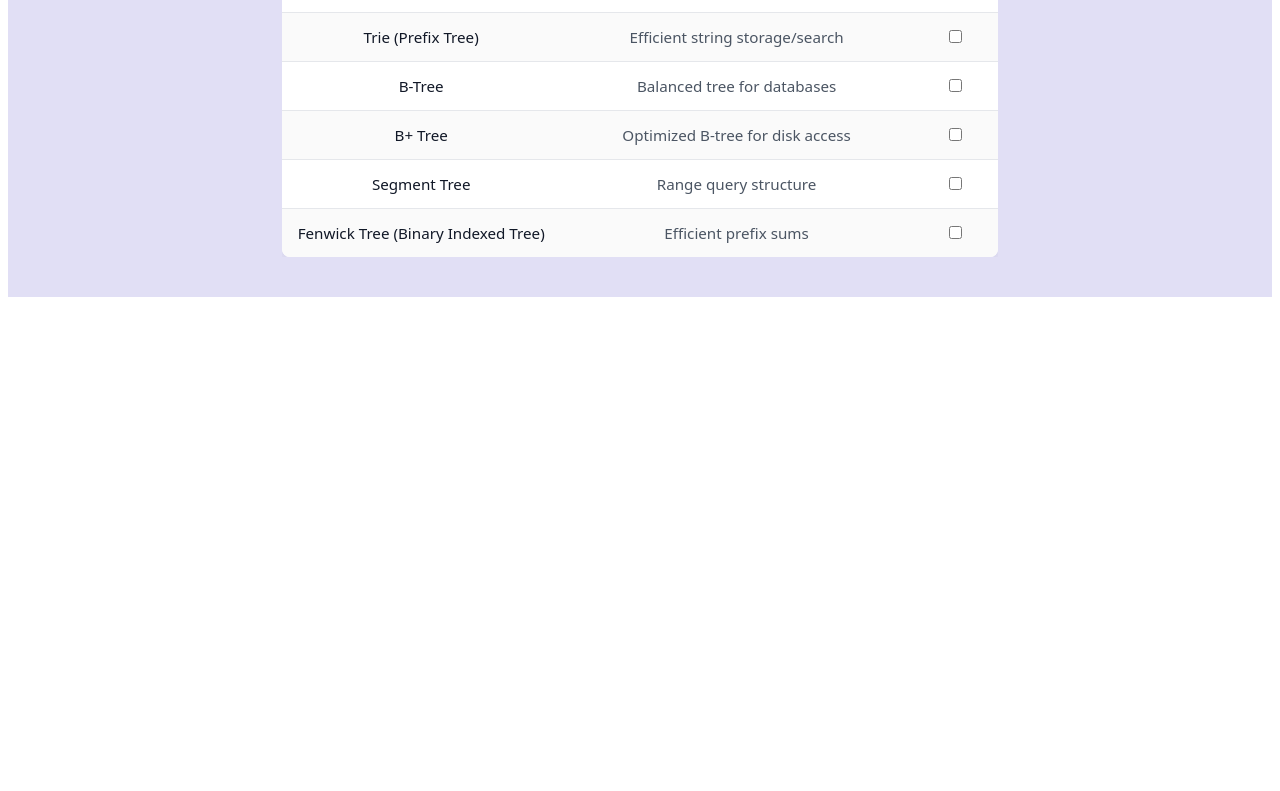
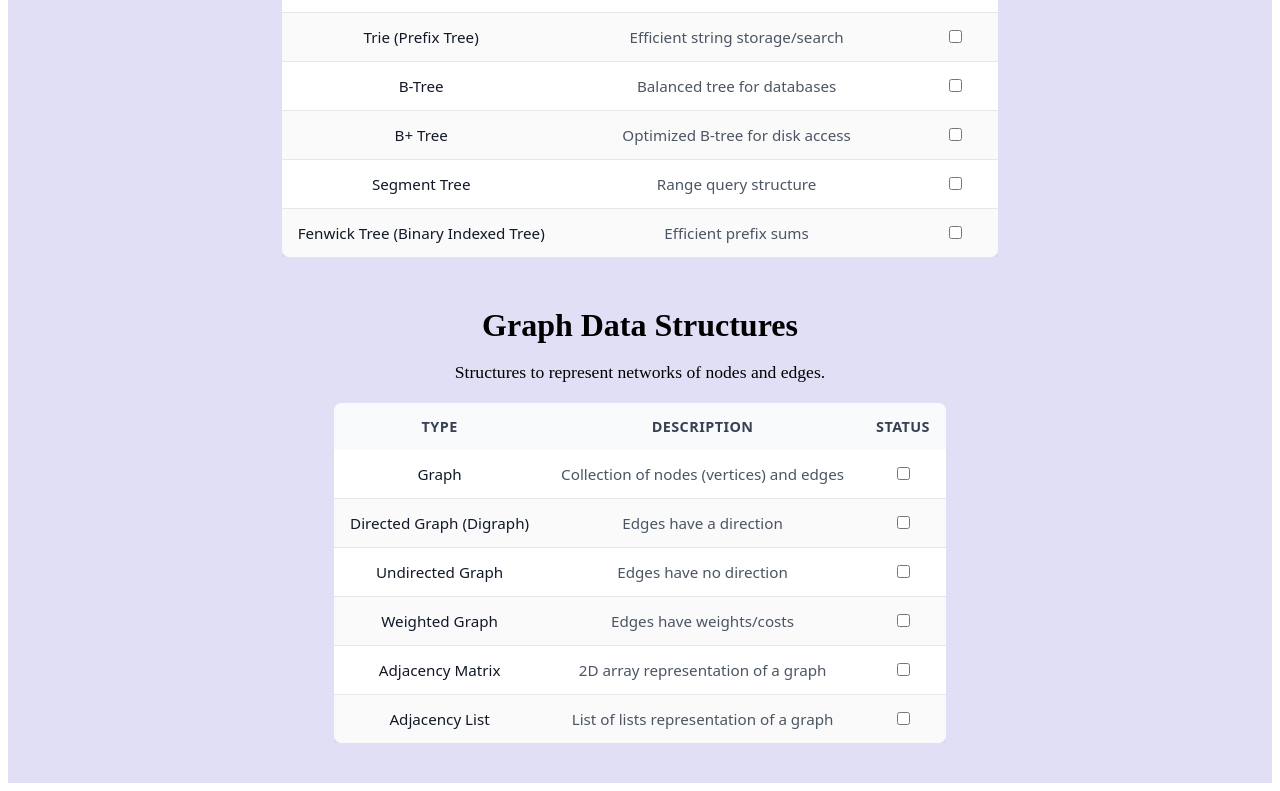
Before and after one commit to amitvermamjm/DSA, a React (Vite) app: page / in a window 1280 px wide. Shown: the part 2789-3580 px from the top of the page. Before the commit the page ends 3094 px from the top, so only its background shows below. Built offline with nearby package versions, Linux system fonts and the light colour scheme.

Commit message:
added graph data stracture list

```diff
--- a/src/App.jsx
+++ b/src/App.jsx
@@ -362,6 +362,65 @@ function App() {
             </table>
           </div>
         </div>
+        <div className="graph-data-structures">
+          <h2>Graph Data Structures</h2>
+          <p>Structures to represent networks of nodes and edges.</p>
+          <div className="table-container">
+            <table>
+              <thead>
+                <tr>
+                  <th>Type</th>
+                  <th>Description</th>
+                  <th>Status</th>
+                </tr>
+              </thead>
+              <tbody>
+                <tr>
+                  <td>Graph</td>
+                  <td>Collection of nodes (vertices) and edges</td>
+                  <td data-label="Select">
+                    <input type="checkbox" class="row-checkbox" />
+                  </td>
+                </tr>
+                <tr>
+                  <td>Directed Graph (Digraph)</td>
+                  <td>Edges have a direction</td>
+                  <td data-label="Select">
+                    <input type="checkbox" class="row-checkbox" />
+                  </td>
+                </tr>
+                <tr>
+                  <td>Undirected Graph</td>
+                  <td>Edges have no direction</td>
+                  <td data-label="Select">
+                    <input type="checkbox" class="row-checkbox" />
+                  </td>
+                </tr>
+                <tr>
+                  <td>Weighted Graph</td>
+                  <td>Edges have weights/costs</td>
+                  <td data-label="Select">
+                    <input type="checkbox" class="row-checkbox" />
+                  </td>
+                </tr>
+                <tr>
+                  <td>Adjacency Matrix</td>
+                  <td>2D array representation of a graph</td>
+                  <td data-label="Select">
+                    <input type="checkbox" class="row-checkbox" />
+                  </td>
+                </tr>
+                <tr>
+                  <td>Adjacency List</td>
+                  <td>List of lists representation of a graph</td>
+                  <td data-label="Select">
+                    <input type="checkbox" class="row-checkbox" />
+                  </td>
+                </tr>
+              </tbody>
+            </table>
+          </div>
+        </div>
       </div>
     </>
   )
```
